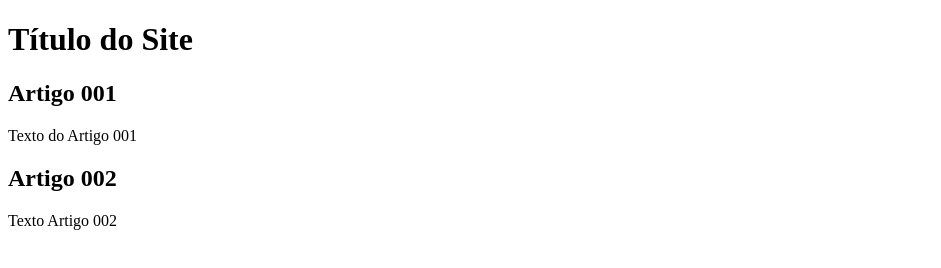
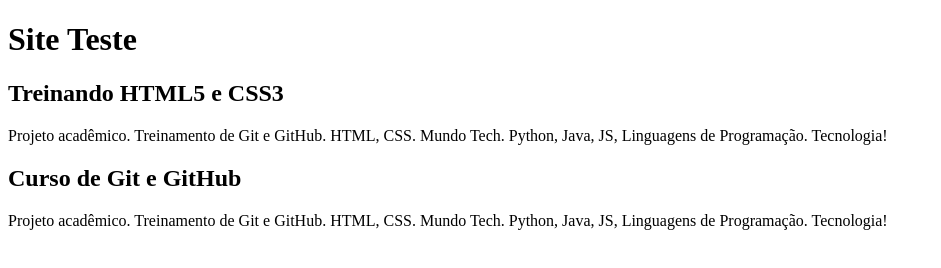
Before and after one commit to Alan-Vicentini/projeto-site, a plain HTML site: page index.html in a window 1280 px wide. Shown: the whole page, without its empty margins (0-941 px from the left). Drawn offline with Linux system fonts and the light colour scheme.

Commit message:
comecei a escrever o conteúdo

```diff
--- a/index.html
+++ b/index.html
@@ -8,15 +8,15 @@
 <body>
     <main>
         <head>
-            <h1>Título do Site</h1>
+            <h1>Site Teste</h1>
         </head>
         <article>
-            <h2>Artigo 001</h2>
-            <p>Texto do Artigo 001</p>
+            <h2>Treinando HTML5 e CSS3</h2>
+            <p>Projeto acadêmico. Treinamento de Git e GitHub. HTML, CSS. Mundo Tech. Python, Java, JS, Linguagens de Programação. Tecnologia!</p>
         </article>
         <article>
-            <h2>Artigo 002</h2>
-            <p>Texto Artigo 002</p>
+            <h2>Curso de Git e GitHub</h2>
+            <p>Projeto acadêmico. Treinamento de Git e GitHub. HTML, CSS. Mundo Tech. Python, Java, JS, Linguagens de Programação. Tecnologia!</p>
         </article>
 
     </main>
```
